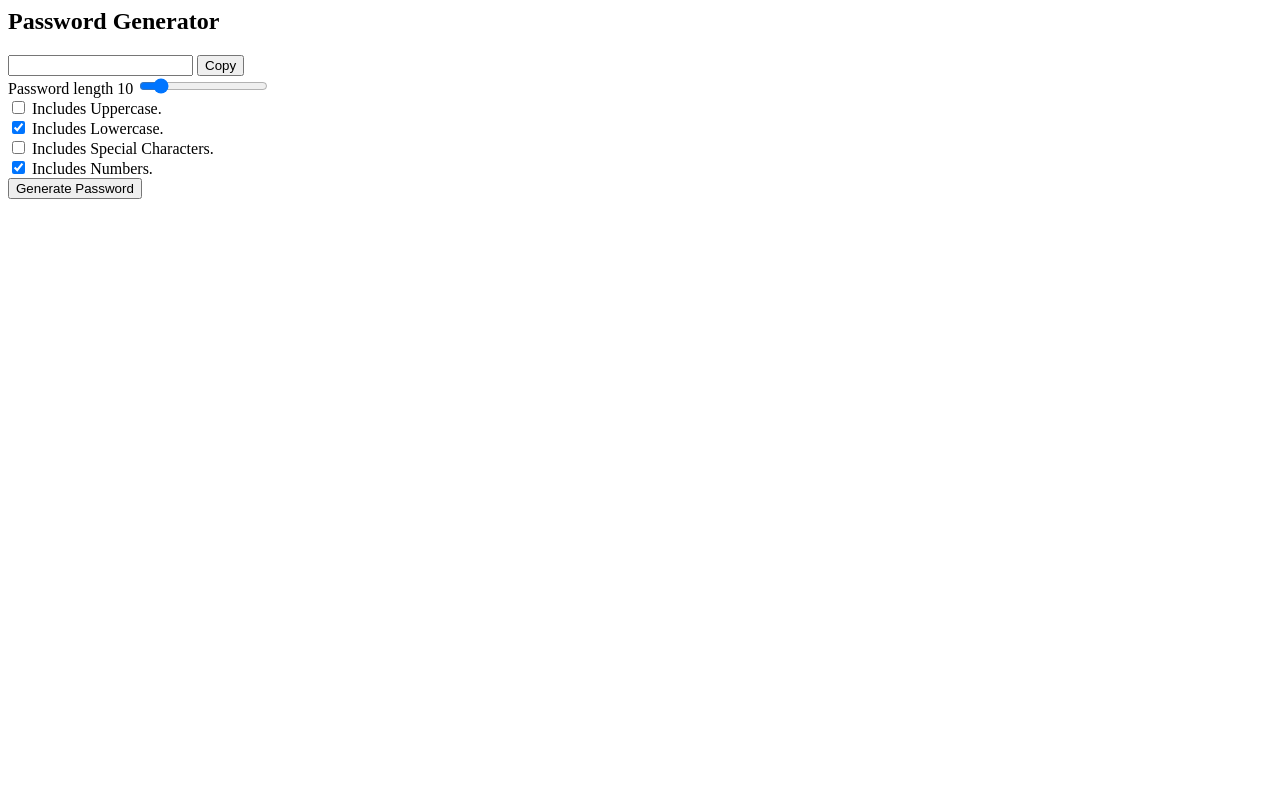
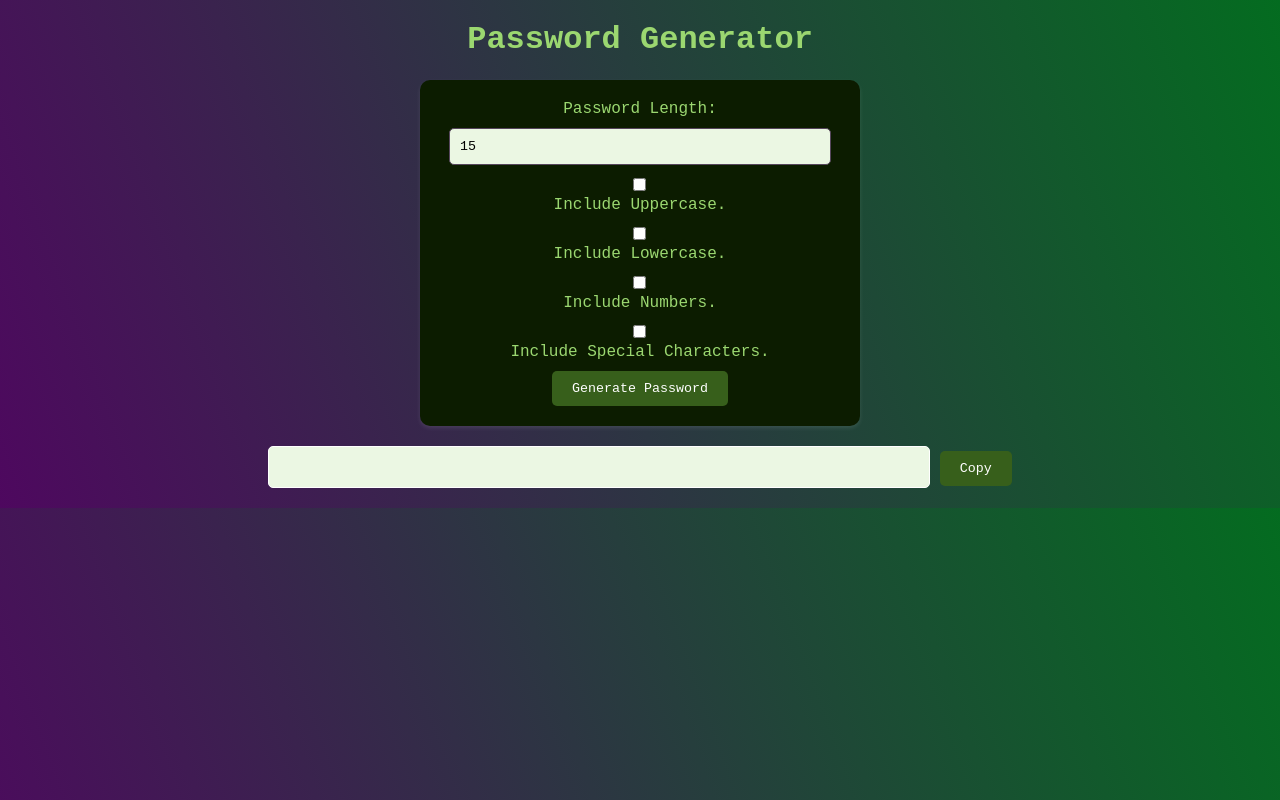
Before and after one commit to NikunjHere/Password-Generator, a plain HTML site: page password-generator/index.html in a window 1280 px wide. Drawn offline with Linux system fonts and the light colour scheme.

Commit message:
Generator Complete!

```diff
--- a/password-generator/index.html
+++ b/password-generator/index.html
@@ -1,37 +1,118 @@
-<div class="passwordGenerator">
-    <h2>Password Generator</h2>
-    <div class="box">
-        <div class="passwordBox">
-            <input type="text" id="password" readonly>
-            <button id="copyPassword">Copy</button>
-        </div>
-        <div class="controls">
-            <div class="range">
-                <label for="password-lengthRange">
-                    <span>Password length</span>
-                    <span id="password-lengthValue">10</span>
-                </label>
-                <input type="range" min="8" max="25" value="10" id="password-lengthRange">
-            </div>
-            <div class="checkbox">
-                <input type="checkbox" id="uppercase">
-                <label for="uppercase">Includes Uppercase.</label>
-            </div>
-            <div class="checkbox">
-                <input type="checkbox" id="lowercase" checked>
-                <label for="lowercase">Includes Lowercase.</label>
-            </div>
-            <div class="checkbox">
-                <input type="checkbox" id="specialCharacters">
-                <label for="specialCharacters">Includes Special Characters.</label>
-            </div>
-            <div class="checkbox">
-                <input type="checkbox" id="numbers" checked>
-                <label for="numbers">Includes Numbers.</label>
-            </div>
-            <div class="button">
-                <button id="generatePassword">Generate Password</button>
-            </div>
-        </div>
+<!DOCTYPE html>
+<html lang="en">
+<head>
+    <meta charset="UTF-8">
+    <meta name="viewport" content="width=device-width, initial-scale=1.0">
+    <title>Password Generator</title>
+    <style>
+        body {
+            font-family: monospace, sans-serif;
+            text-align: center;
+            background: linear-gradient(250deg, #046c20, #4e085f);;
+            margin: 0;
+            padding: 0;
+        }
+        h1 {
+            color: #9BD770;
+        }
+        #settings {
+            background-color: #0c1c00;
+            border-radius: 10px;
+            padding: 20px;
+            box-shadow: 0 2px 4px rgba(255, 255, 255, 0.1);
+            margin: 20px auto;
+            max-width: 400px;
+        }
+        label {
+            display: block;
+            margin-bottom: 10px;
+            color: #9BD770;
+        }
+        input[type="number"] {
+            width: 90%;
+            padding: 10px;
+            border: 1px solid rgb(86, 70, 92);
+            border-radius: 5px;
+            margin-bottom: 10px;
+            background-color: #EBF7E3;
+            color: black;
+            font-family: monospace, sans-serif;
+        }
+        input[type="checkbox"] {
+            margin-right: 5px;
+        }
+        button {
+            background-color: #375F1B;
+            color: #fff;
+            border: none;
+            border-radius: 5px;
+            padding: 10px 20px;
+            cursor: pointer;
+            font-family: monospace, sans-serif;
+        }
+        button:hover {
+            background-color: #1B3409;
+        }
+        #password {
+            font-size: 18px;
+            margin-bottom: 20px;
+            width: 50%;
+            padding: 10px;
+            border: 1px solid #ffffff;
+            border-radius: 5px;
+            font-family: monospace, sans-serif;
+            color: black;
+            background-color: #EBF7E3;
+        }
+    </style>
+</head>
+<body>
+    <h1>Password Generator</h1>
+    <div id="settings">
+        <label for="length">Password Length:</label>
+        <input type="number" id="length" min="8" max="30" value="15">
+
+        <input type="checkbox" id="uppercase"> <label for="uppercase">Include Uppercase.</label>
+
+        <input type="checkbox" id="lowercase"> <label for="lowercase">Include Lowercase.</label>
+
+        <input type="checkbox" id="numbers"> <label for="numbers">Include Numbers.</label>
+
+        <input type="checkbox" id="special"> <label for="special">Include Special Characters.</label>
+
+        <button onclick="generatePassword()">Generate Password</button>
     </div>
-</div>
+    <input type="text" id="password" readonly>
+    <button onclick="copyToClipboard()">Copy</button>
+
+    <script>
+        function generatePassword() {
+            const length = document.getElementById("length").value;
+            const uppercase = document.getElementById("uppercase").checked;
+            const lowercase = document.getElementById("lowercase").checked;
+            const numbers = document.getElementById("numbers").checked;
+            const special = document.getElementById("special").checked;
+
+            const charset = (uppercase ? "ABCDEFGHIJKLMNOPQRSTUVWXYZ" : "") +
+                            (lowercase ? "abcdefghijklmnopqrstuvwxyz" : "") +
+                            (numbers ? "0123456789" : "") +
+                            (special ? "!@#$%^&*()_+[]{}|;:,.<>?~" : "");
+
+            let password = "";
+            for (let i = 0; i < length; i++) {
+                const randomIndex = Math.floor(Math.random() * charset.length);
+                password += charset.charAt(randomIndex);
+            }
+
+            document.getElementById("password").value = password;
+        }
+
+        function copyToClipboard() {
+            const passwordField = document.getElementById("password");
+            passwordField.select();
+            document.execCommand("copy");
+            alert("Password copied to clipboard!");
+        }
+    </script>
+</body>
+</html>
```
Also changed, not shown: password-generator/script.js (deleted), password-generator/style.css (deleted).
